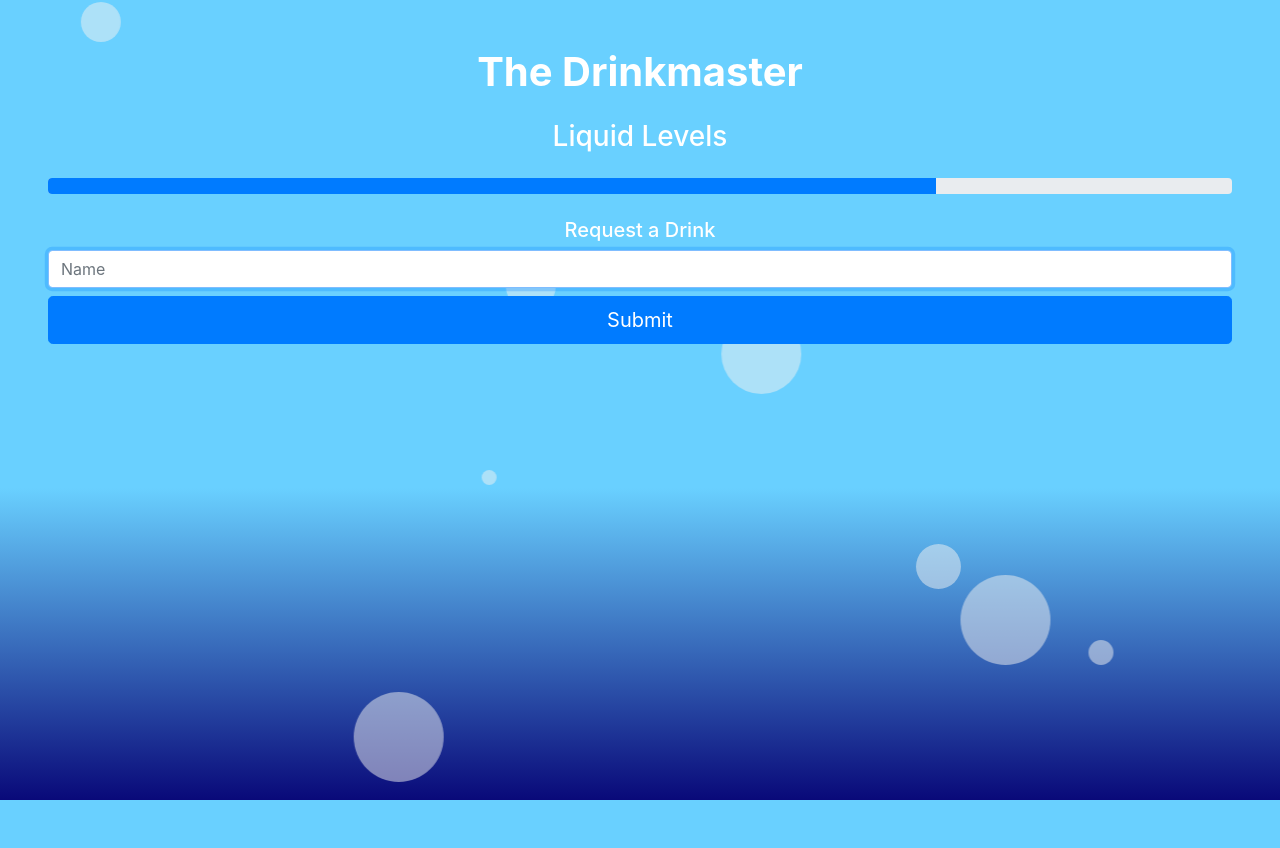
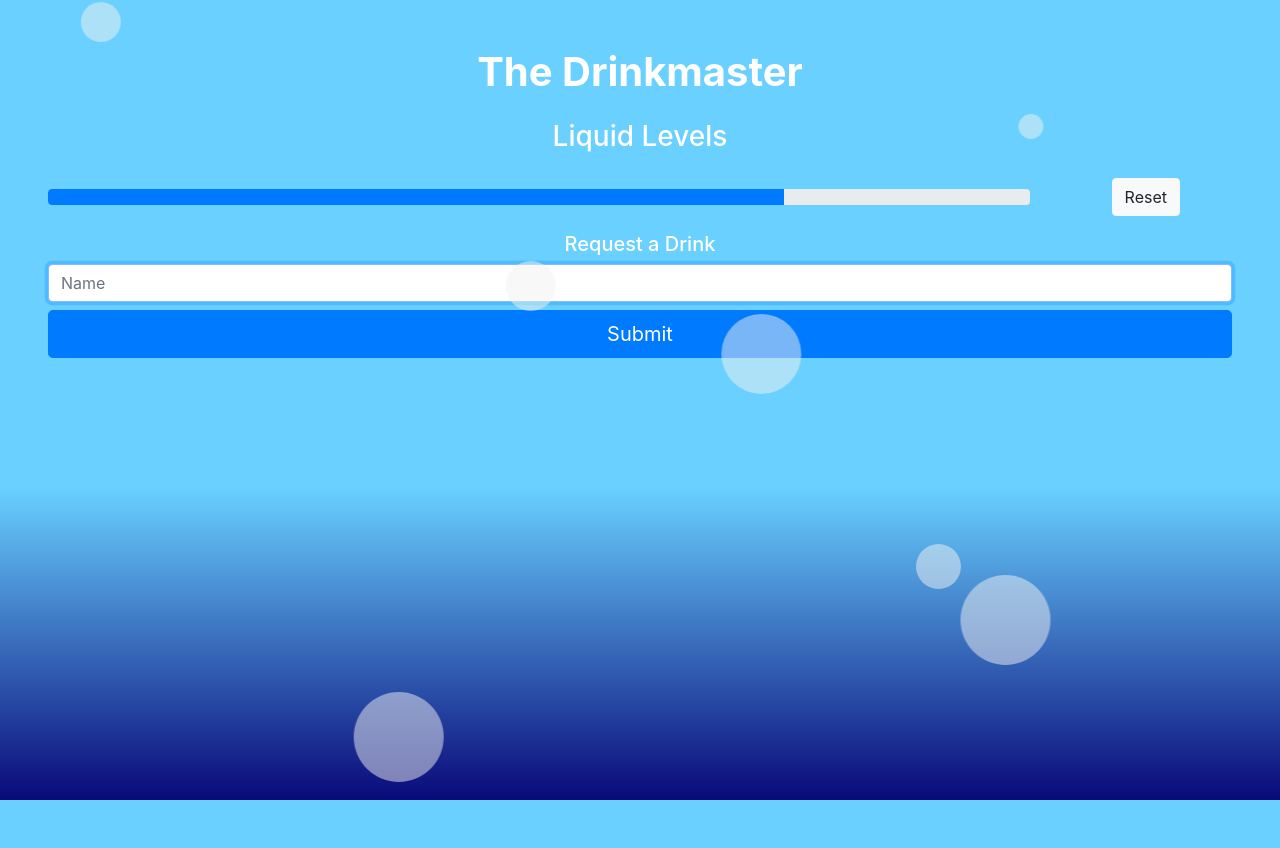
Before and after one commit to Carson-Bay/MakeUofT2022, a Flask app: template webapp/templates/index2.html in a window 1280 px wide. Run offline with Flask 2, Linux system fonts and the light colour scheme; the template is opened without the code that fills it: most values are stand-ins (such as "Sample title", 1, 10 or a date in 2020); parts of the project's set-up code (start-up, migrations or seed data) failed here and were passed over; some libraries are stand-ins or nearby versions.

Commit message:
buttons showing correctly; no functionality

```diff
--- a/webapp/app.py
+++ b/webapp/app.py
@@ -22,7 +22,6 @@ app = Flask(__name__)
 
 @app.route('/')
 def index():
-    to_reset.put(["Carson"])
     result = []
     if liquid_levels.empty():
       result = [(1,75),(2,75),(3,75),(4,75)]
--- a/webapp/templates/index2.html
+++ b/webapp/templates/index2.html
@@ -3,11 +3,40 @@
   <link rel="stylesheet" href="https://stackpath.bootstrapcdn.com/bootstrap/4.3.1/css/bootstrap.min.css" integrity="sha384-ggOyR0iXCbMQv3Xipma34MD+dH/1fQ784/j6cY/iJTQUOhcWr7x9JvoRxT2MZw1T" crossorigin="anonymous">
 <!-- <link rel="stylesheet" href='static/style.css' /> -->
 <meta http-equiv="refresh" content="15">
-<meta name="viewport" content="width=device-width, initial-scale=1">
 <title>The DrinkMaster</title>
 </head>
 <body class="text-center px-4 sticky" style="overflow-y: hidden">
-    </div style="z-index:-1000;">
+
+
+<div class="container-fluid px-4">
+    <form class="form-signin" action="{{ url_for('handle_data') }}"  method="post">
+<!--  <img class="mb-4" src="/docs/4.3/assets/brand/bootstrap-solid.svg" alt="" width="72" height="72">-->
+  <h1 class="h1 mb-4 mt-5 text-white font-weight-bold">The Drinkmaster</h1>
+    <h3 class="mb-4 text-white">Liquid Levels</h3>
+       {% for key,val in result %}
+<!-- <p>Pump {{key}} : {{val}}</p> -->
+        <div class="row my-3">
+            <div class="col-10">
+                <div class="progress" >
+                 <div class="progress-bar " role="progressbar" style="width: 75%">
+ </div>
+            </div>
+            </div>
+            <div class="col-2 ">
+                <button type="button" name="reset-button" class=" btn btn-light ">Reset</button>
+                </div>
+        </div>
+
+{% endfor %}
+  <!-- <div class="progress-bar" role="progressbar" style="width: {{50}}%" aria-valuenow="25" aria-valuemin="0" aria-valuemax="100"></div> -->
+  <h5 class="mt-3 text-center mb-2 text-white">Request a Drink</h5>
+  <label for="inputEmail" class="sr-only">Email address</label>
+  <input type="text" id="inputEmail" name="requester" class="form-control mb-2" placeholder="Name" required="" autofocus="">
+
+  <button class="btn btn-lg btn-primary btn-block" type="submit">Submit</button>
+</form>
+
+</div>
 
       <div class="bubbles">
       <div class="bubble"></div>
@@ -24,27 +53,6 @@
     <div class="bubble"></div>
 
   </div>
-
-<div class="container-fluid px-4">
-    <form class="form-signin" action="{{ url_for('handle_data') }}"  method="post">
-<!--  <img class="mb-4" src="/docs/4.3/assets/brand/bootstrap-solid.svg" alt="" width="72" height="72">-->
-  <h1 class="h1 mb-4 mt-5 text-white font-weight-bold">The Drinkmaster</h1>
-    <h3 class="mb-4 text-white">Liquid Levels</h3>
-       {% for key,val in result %}
-    <div class="progress mb-4">
-<!-- <p>Pump {{key}} : {{val}}</p> -->
- <div class="progress-bar" role="progressbar" style="width: 75%">
- </div>
- </div>
-{% endfor %}
-  <!-- <div class="progress-bar" role="progressbar" style="width: {{50}}%" aria-valuenow="25" aria-valuemin="0" aria-valuemax="100"></div> -->
-  <h5 class="mt-3 text-center mb-2 text-white">Request a Drink</h5>
-  <label for="inputEmail" class="sr-only">Email address</label>
-  <input type="text" id="inputEmail" name="requester" class="form-control mb-2" placeholder="Name" required="" autofocus="">
-
-  <button class="btn btn-lg btn-primary btn-block" type="submit">Submit</button>
-</form>
-
 
 <!--
 <h1>Drinkmaster</h1>
@@ -65,7 +73,16 @@
 <script src="https://cdnjs.cloudflare.com/ajax/libs/popper.js/1.14.7/umd/popper.min.js" integrity="sha384-UO2eT0CpHqdSJQ6hJty5KVphtPhzWj9WO1clHTMGa3JDZwrnQq4sF86dIHNDz0W1" crossorigin="anonymous"></script>
 <script src="https://stackpath.bootstrapcdn.com/bootstrap/4.3.1/js/bootstrap.min.js" integrity="sha384-JjSmVgyd0p3pXB1rRibZUAYoIIy6OrQ6VrjIEaFf/nJGzIxFDsf4x0xIM+B07jRM" crossorigin="anonymous"></script>
 </body>
-    <style>body,html{
+    <style>
+        .row {
+              display:flex;
+            align-items:center;
+        }
+        div.progress {
+            margin:0;
+        }
+
+        body,html{
   width:100%;
   height: 100%;
 }
@@ -78,7 +95,7 @@ body{
   position:absolute;
   width:100%;
   height: 100%;
-  z-index:-1;
+  z-index:0;
   overflow:hidden;
   top:0;
   left:0;
@@ -145,7 +162,7 @@ body{
   width:25px;
   height:25px;
   left:80%;
-  animation-duration:12s;
+  animation-duration:6s;
   animation-delay:2s;
 }
 .bubble:nth-child(9){
@@ -173,15 +190,15 @@ body{
   width:15px;
   height:15px;
   left:30%;
-  animation-duration:3s;
-  animation-delay:2s;
+  animation-duration:5s;
+  animation-delay:1s;
 }
         .bubble:nth-child(13){
   width:15px;
   height:15px;
   left:60%;
-  animation-duration:4s;
-  animation-delay:3s;
+  animation-duration:5s;
+  animation-delay:1s;
 }
 @keyframes rise{
   0%{
```
